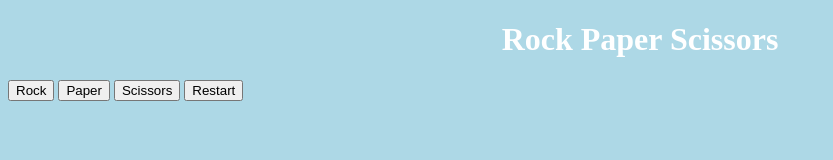
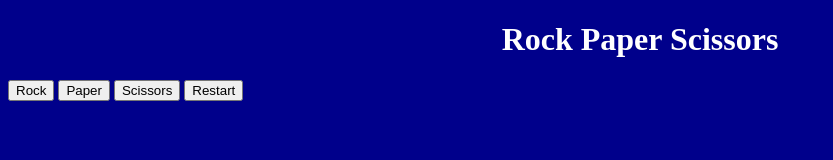
Before and after one commit to gaugeL/gageL.github.io, a plain HTML site: page index.html in a window 1280 px wide. Shown: the whole page, without its empty margins (0-833 px from the left). Drawn offline with Linux system fonts and the light colour scheme.

Commit message:
Update rps.css

```diff
--- a/rps.css
+++ b/rps.css
@@ -1,6 +1,6 @@
 
     body {
-      background-color: lightblue;
+      background-color: darkblue;
     }
 
     h1 {
```
